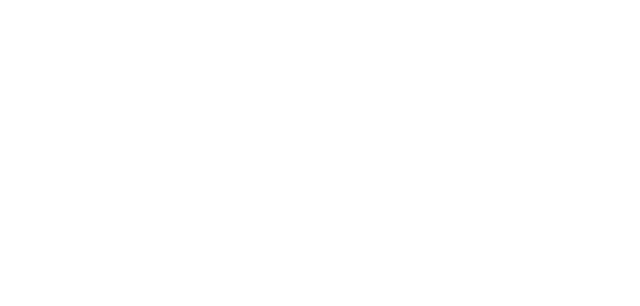
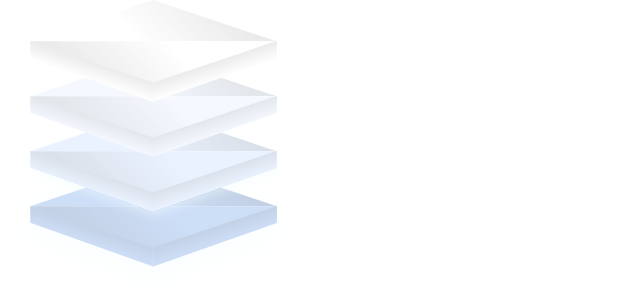
Before and after one commit to Alchive/frontend, a Vue app: page / in a window 1280 px wide. Before the commit this address had no page. Shown: the top 306 px of the page, without its empty margins (0-640 px from the left). Built offline with nearby package versions, Linux system fonts and the light colour scheme.

Commit message:
feat: 배경layout, not-found 페이지 설정

```diff
--- /dev/null
+++ b/src/layout/MainLayout.vue
@@ -0,0 +1,13 @@
+<template>
+  <div
+    class="relative w-screen h-screen bg-[#FFFFFF] bg-[linear-gradient(180deg,#FCFCFC_88.38%,#D1E4FF_100%)] flex flex-col"
+  >
+    <div class="z-10">
+      <router-view></router-view>
+    </div>
+    <img
+      class="absolute bottom-0 right-4 w-[280px] h-[260px] z-0"
+      src="../assets/background.svg"
+    />
+  </div>
+</template>
--- /dev/null
+++ b/src/pages/NotFoun.vue
@@ -0,0 +1,5 @@
+<template>
+  <div>
+    <h1>페이지를 찾을 수 없습니다.</h1>
+  </div>
+</template>
--- a/src/router/index.ts
+++ b/src/router/index.ts
@@ -1,11 +1,22 @@
 import { createRouter, createWebHistory } from 'vue-router';
 import MainPageVue from '../pages/MainPage.vue';
 import PopUpVue from '../pages/PopUp.vue';
+import MainLayoutVue from '../layout/MainLayout.vue';
+import NotFounVue from '../pages/NotFoun.vue';
 const router = createRouter({
   history: createWebHistory(),
   routes: [
-    { path: '/main', name: 'main', component: MainPageVue },
+    {
+      path: '/',
+      name: 'home',
+      component: MainLayoutVue,
+      children: [{ path: '/main', name: 'main', component: MainPageVue }],
+    },
     { path: '/popup', name: 'popup', component: PopUpVue },
+    {
+      path: '/:pathMatch(.*)*',
+      component: NotFounVue,
+    },
   ],
 });
 
```
Also changed, not shown: src/assets/background.png (deleted), src/assets/background.svg (added).
